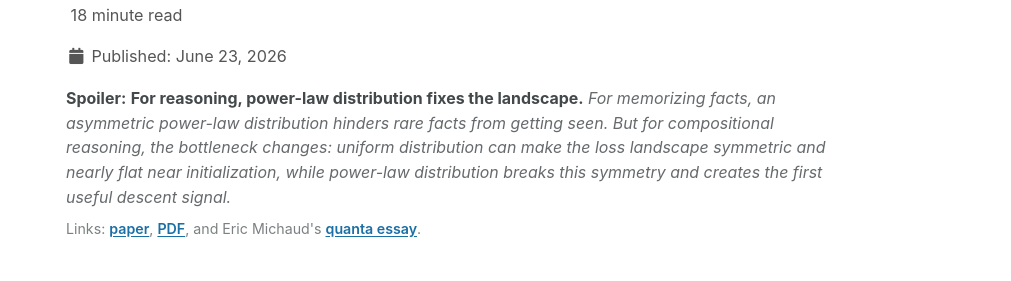
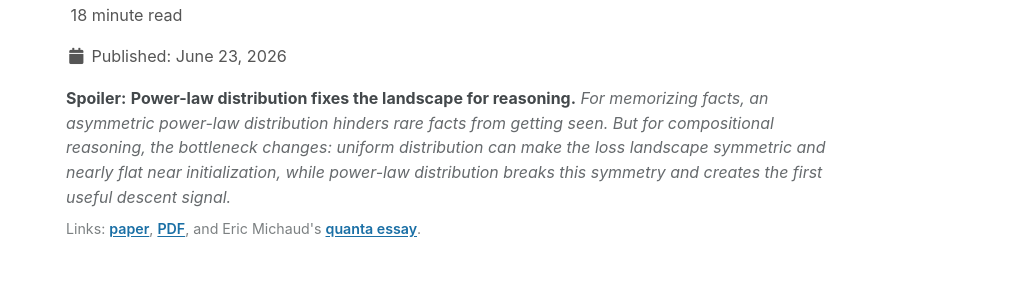
Before and after one commit to zixuan-wang-dlt/zixuan-wang-dlt.github.io, a Jekyll site: the page built from _posts/2026-06-23-power-law-compositional-reasoning.md, in a window 1280 px wide and 900 px high. Shown: the part 217-498 px from the top of the window, without its empty margins (134-1145 px from the left). Built offline with Jekyll 4.4.1, drawn with Linux system fonts in a browser that asks for light colours; some web fonts are replaced; formulas are drawn with MathJax 3; comment, search, counter and statistics services are not loaded.

Commit message:
Move reasoning qualifier to slogan ending

```diff
--- a/_posts/2026-06-23-power-law-compositional-reasoning.md
+++ b/_posts/2026-06-23-power-law-compositional-reasoning.md
@@ -20,7 +20,7 @@
 toc_sticky: true
 ---
 
-<p class="powerlaw-spoiler"><strong>Spoiler:</strong> <strong>For reasoning, power-law distribution fixes the landscape.</strong> For memorizing facts, an asymmetric power-law distribution hinders rare facts from getting seen. But for compositional reasoning, the bottleneck changes: uniform distribution can make the loss landscape symmetric and nearly flat near initialization, while power-law distribution breaks this symmetry and creates the first useful descent signal.</p>
+<p class="powerlaw-spoiler"><strong>Spoiler:</strong> <strong>Power-law distribution fixes the landscape for reasoning.</strong> For memorizing facts, an asymmetric power-law distribution hinders rare facts from getting seen. But for compositional reasoning, the bottleneck changes: uniform distribution can make the loss landscape symmetric and nearly flat near initialization, while power-law distribution breaks this symmetry and creates the first useful descent signal.</p>
 
 <p class="powerlaw-links">Links: <a href="https://arxiv.org/abs/2604.22951">paper</a>, <a href="https://arxiv.org/pdf/2604.22951">PDF</a>, and Eric Michaud's <a href="https://ericjmichaud.com/quanta/">quanta essay</a>.</p>
 
```
